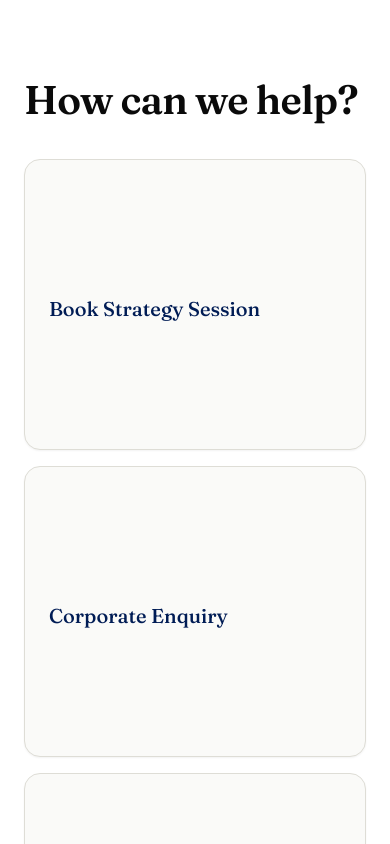
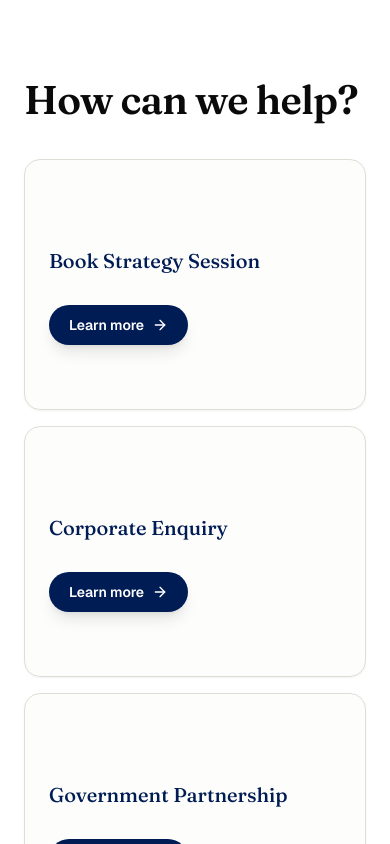
Before and after one commit to Udeme01/Trading-Without-Borders, a Next.js app: page /contact in a window 390 px wide. Shown: the top 844 px of the page. Built offline with nearby package versions, Linux system fonts and the light colour scheme.

Commit message:
feat: applying changes to homepage sections

```diff
--- a/app/page.tsx
+++ b/app/page.tsx
@@ -177,9 +177,11 @@ export default function HomePage() {
             Not just compliant. Positioned to move first.
           </h2>
 
-          <div className="mt-14 grid grid-cols-1 items-stretch gap-0 md:grid-cols-[1fr_auto_1fr]">
+          {/* Shared wrapper: this is what keeps Before/After as one module on mobile */}
+          <div className="mt-14 rounded-2xl border border-line bg-black/[0.02] p-4 md:p-8">
+            <div className="grid grid-cols-1 items-stretch gap-6 md:grid-cols-[1fr_auto_1fr] md:gap-0">
               <div>
-              <p className="mb-4 uppercase text-xs tracking-[0.14em] text-black/70">
+                <p className="mb-4 uppercase text-xs tracking-[0.14em] text-black font-semibold">
                   Before
                 </p>
                 {[
@@ -197,14 +199,14 @@ export default function HomePage() {
                 ))}
               </div>
 
-            <div className="flex items-center justify-center px-6 py-8 text-ink-20 md:py-0">
-              <span aria-hidden className="text-lg">
+              <div className="flex items-center justify-center text-ink-20">
+                <span aria-hidden className="rotate-90 text-lg md:rotate-0">
                   →
                 </span>
               </div>
 
-            <div className="bg-linear-to-b from-[#001C55] to-[#001C55]/80 px-6 rounded-2xl">
-              <p className="pt-4 pb-4 uppercase text-xs tracking-[0.14em] text-white/70">
+              <div className="rounded-xl bg-linear-to-b from-[#001C55] to-[#001C55]/80 px-6 py-2 md:py-0">
+                <p className="pb-4 pt-4 uppercase text-xs tracking-[0.14em] text-white font-semibold">
                   After
                 </p>
                 {[
@@ -215,11 +217,12 @@ export default function HomePage() {
                 ].map((item) => (
                   <div
                     key={item}
-                  className="border-t border-line py-8 text-xl font-thin tracking-wider text-white"
+                    className="border-t border-white/20 py-8 text-xl font-thin tracking-wider text-white last:border-b"
                   >
                     {item}
                   </div>
                 ))}
+              </div>
             </div>
           </div>
         </Container>
@@ -249,6 +252,7 @@ export default function HomePage() {
                 eyebrow={solution.category}
                 title={solution.title}
                 ctaLabel="Explore this solution"
+                image={{ src: solution.iconSrc, alt: solution.title }}
               />
             ))}
           </div>
@@ -378,7 +382,7 @@ export default function HomePage() {
               </Button>
             </div>
 
-            <div className="mt-10 grid grid-cols-1 gap-4 sm:grid-cols-2">
+            <div className="mt-10 grid grid-cols-1 gap-10 overflow-visible px-4 sm:grid-cols-2 sm:px-8">
               {featuredArticles.map((article) => (
                 <ArticleCard key={article.slug} article={article} />
               ))}
@@ -413,7 +417,7 @@ export default function HomePage() {
               </Button>
             </div>
 
-            <div className="mt-10 grid grid-cols-1 gap-4 sm:grid-cols-2">
+            <div className="mt-10 grid grid-cols-1 gap-10 sm:grid-cols-2">
               {featuredEpisodes.map((episode) => (
                 <PodcastCard key={episode.slug} episode={episode} />
               ))}
--- a/components/ui/Card.tsx
+++ b/components/ui/Card.tsx
@@ -1,4 +1,5 @@
 import Link from "next/link";
+import Image from "next/image";
 import { ArrowRight } from "lucide-react";
 import { cn } from "@/lib/utils";
 
@@ -8,6 +9,7 @@ interface CardProps {
   title: string;
   description?: string;
   ctaLabel?: string;
+  image?: { src: string; alt: string };
   className?: string;
 }
 
@@ -17,52 +19,73 @@ export default function Card({
   title,
   description,
   ctaLabel = "Learn more",
+  image,
   className,
 }: CardProps) {
   return (
-    <Link
-      href={href}
+    <div
       className={cn(
-        "group relative block rounded-2xl border border-line bg-paper p-6 py-32 shadow-xs",
+        "group relative overflow-hidden rounded-2xl border border-line p-6 py-16 shadow-xs",
         "transition-all duration-500 ease-out",
-        "hover:z-20 hover:scale-[1.125] md:hover:scale-[1.25] hover:border-ink hover:bg-[#001C55]",
-        "hover:shadow-[0_40px_100px_-20px_rgba(0,28,85,0.6)]",
+        "md:hover:z-20 md:hover:scale-[1.125] md:hover:border-ink",
+        "md:hover:shadow-[0_40px_100px_-20px_rgba(0,28,85,0.6)]",
         className,
       )}
     >
+      {/* Background image */}
+      {image?.src && (
+        <Image
+          src={image.src}
+          alt={image.alt}
+          fill
+          sizes="(min-width: 768px) 50vw, 100vw"
+          className="absolute inset-0 -z-20 object-cover"
+        />
+      )}
+
+      {/* Tint overlay — keeps text legible over any photo, flips color on hover */}
+      <div
+        className={cn(
+          "absolute inset-0 -z-10 bg-paper/40 transition-colors duration-500",
+          "md:group-hover:bg-[#001C55]/85",
+        )}
+      />
+
       {eyebrow && (
-        <span className="absolute top-5 text-[10px] uppercase tracking-[0.14em] text-ink/60 transition-colors duration-500 group-hover:text-white/60">
+        <span className="relative text-[10px] uppercase tracking-[0.14em] text-ink/90 transition-colors duration-500 md:group-hover:text-black/70 bg-blue-50 px-2 py-1 rounded-full">
           {eyebrow}
         </span>
       )}
 
-      <h3 className="mt-2 font-display text-xl leading-snug text-[#001C55] transition-colors duration-500 group-hover:text-white">
+      <h3 className="relative mt-6 font-display text-xl leading-snug text-[#001C55] transition-colors duration-500 md:group-hover:text-white">
         {title}
       </h3>
 
       {description && (
-        <p className="mt-2 text-sm leading-relaxed text-[#001C55] transition-colors duration-500 group-hover:text-white">
+        <p className="relative mt-2 text-sm leading-relaxed text-[#001C55] transition-colors duration-500 md:group-hover:text-white">
           {description}
         </p>
       )}
 
-      {/* CTA — pops in as a solid pill button, 2.5s after hover starts */}
-      <span
+      {/* CTA — the only real link in the card */}
+      <Link
+        href={href}
         className={cn(
-          "absolute bottom-5 left-6 inline-flex items-center gap-2 rounded-full bg-white px-5 py-2.5",
-          "text-sm font-semibold text-[#001C55] shadow-lg",
-          "scale-75 opacity-0",
+          "relative z-10 mt-8 inline-flex items-center gap-2 rounded-full bg-[#001C55] px-5 py-2.5",
+          "text-sm font-semibold text-white shadow-lg",
+          "md:absolute md:bottom-5 md:left-6 md:mt-0 md:bg-white md:text-[#001C55]",
+          "md:scale-75 md:opacity-0",
           "transition-all duration-300 ease-[cubic-bezier(0.34,1.56,0.64,1)]",
-          "group-hover:scale-100 group-hover:opacity-100",
-          "delay-0 group-hover:delay-[500ms]",
+          "md:group-hover:scale-100 md:group-hover:opacity-100 md:group-hover:delay-[500ms]",
+          "md:group-focus-within:scale-100 md:group-focus-within:opacity-100 md:group-focus-within:delay-0",
         )}
       >
         {ctaLabel}
         <ArrowRight
           size={16}
-          className="transition-transform duration-300 group-hover:translate-x-1"
+          className="transition-transform duration-300 md:group-hover:translate-x-1"
         />
-      </span>
-    </Link>
+      </Link>
+    </div>
   );
 }
--- a/lib/data/solutions.ts
+++ b/lib/data/solutions.ts
@@ -7,6 +7,7 @@ export const solutions: Solution[] = [
     slug: "advisory",
     category: "Advisory",
     title: "Advisory",
+    iconSrc: "/images/roles/build.jpg",
     problem: "",
     whyItMatters: "",
     approach: [],
@@ -17,6 +18,7 @@ export const solutions: Solution[] = [
     slug: "expand-across-africa",
     category: "Expand Across Africa",
     title: "Market Expansion",
+    iconSrc: "/images/roles/executive.jpg",
     problem: "",
     whyItMatters: "",
     approach: [],
@@ -27,26 +29,18 @@ export const solutions: Solution[] = [
     slug: "trade-advisory",
     category: "Advisory",
     title: "Trade Education",
+    iconSrc: "/images/roles/founder.jpg",
     problem: "",
     whyItMatters: "",
     approach: [],
     deliverables: [],
     outcomes: [],
   },
-  // {
-  //   slug: "market-intelligence",
-  //   category: "Advisory",
-  //   title: "Market Intelligence",
-  //   problem: "",
-  //   whyItMatters: "",
-  //   approach: [],
-  //   deliverables: [],
-  //   outcomes: [],
-  // },
   {
     slug: "executive-advisory",
     category: "Advisory",
     title: "Executive Briefings",
+    iconSrc: "/images/roles/founder01.jpg",
     problem: "",
     whyItMatters: "",
     approach: [],
@@ -57,26 +51,18 @@ export const solutions: Solution[] = [
     slug: "speaking-training",
     category: "Capacity Building",
     title: "Speaking & Training",
+    iconSrc: "/images/beyond.jpg",
     problem: "",
     whyItMatters: "",
     approach: [],
     deliverables: [],
     outcomes: [],
   },
-  // {
-  //   slug: "government-advisory",
-  //   category: "Advisory",
-  //   title: "Government Advisory",
-  //   problem: "",
-  //   whyItMatters: "",
-  //   approach: [],
-  //   deliverables: [],
-  //   outcomes: [],
-  // },
   {
     slug: "capacity-building",
     category: "Capacity Building",
     title: "Capacity Building",
+    iconSrc: "/images/africa.jpg",
     problem: "",
     whyItMatters: "",
     approach: [],
--- a/types/index.ts
+++ b/types/index.ts
@@ -25,6 +25,8 @@ export interface Solution {
   approach: string[];
   deliverables: string[];
   outcomes: string[];
+  iconSrc: string;
+  // relatedRoleSlugs: string[];
 }
 
 export interface Article {
```
Lines whose indentation alone changed are shown as unchanged.
